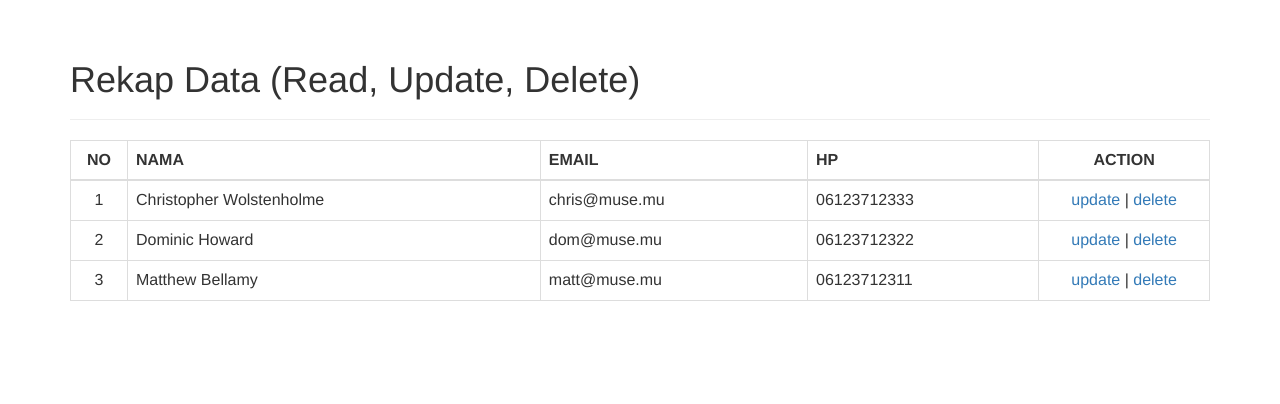
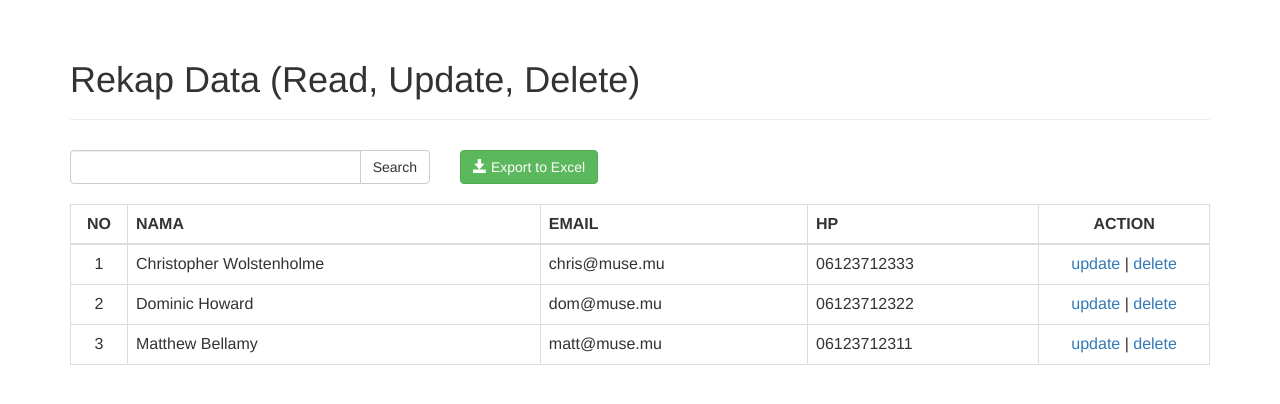
Before and after one commit to hendcorp/php-crud, a PHP site: page /rekap.php in a window 1280 px wide. Shown: the part 72-476 px from the top of the page. Run offline with PHP 8.4, Linux system fonts and the light colour scheme; data comes from the database, SQL or seed files in the repository; some libraries are stand-ins or nearby versions.

Commit message:
Update rekap.php
Add dynamic search and export to excel.

```diff
--- a/rekap.php
+++ b/rekap.php
@@ -13,8 +13,34 @@ include "config/connect.php";
 
 $sql = mysql_query("SELECT id, nama, email, hp FROM t_member ORDER BY ID DESC");
 ?>
+<script type="text/javascript">
+window.apex_search = {};
+apex_search.init = function (){
+	this.rows = document.getElementById('data').getElementsByTagName('TR');
+	this.rows_length = apex_search.rows.length;
+	this.rows_text =  [];
+	for (var i=0;i<apex_search.rows_length;i++){
+        this.rows_text[i] = (apex_search.rows[i].innerText)?apex_search.rows[i].innerText.toUpperCase():apex_search.rows[i].textContent.toUpperCase();
+	}
+	this.time = false;
+}
+apex_search.lsearch = function(){
+	this.term = document.getElementById('S').value.toUpperCase();
+	for(var i=0,row;row = this.rows[i],row_text = this.rows_text[i];i++){
+		row.style.display = ((row_text.indexOf(this.term) != -1) || this.term  === '')?'':'none';
+	}
+	this.time = false;
+}
+apex_search.search = function(e){
+    var keycode;
+    if(window.event){keycode = window.event.keyCode;}
+    else if (e){keycode = e.which;}
+    else {return false;}
+    if(keycode == 13) { apex_search.lsearch(); } else { return false; }
+}
+</script>
 </head>
-<body>
+<body onload="apex_search.init();">
 <div class="container">
 <?php include "module/nav.php"; ?>
 <div class="row">
@@ -25,8 +51,27 @@ $sql = mysql_query("SELECT id, nama, email, hp FROM t_member ORDER BY ID DESC");
     </div>
 </div>
 
+<p>
+<div class="row">
+<div class="col-lg-4">
+    <div class="input-group">
+	<input type="text" size="30" class="form-control" maxlength="1000" value="" id="S" onkeyup="apex_search.search(event);" />
+	<span class="input-group-btn">
+	<input type="button" class="btn btn-default" value="Search" onclick="apex_search.lsearch();"/>
+	</span>
+	</div>
+</div>
+
+<div class="col-lg-4">
+<a href="export.php" class="btn btn-success"><span class="glyphicon glyphicon-save" aria-hidden="true"></span> Export to Excel</a>
+</div>
+</div>
+
+<br />
+
 <div class="row">
 	<div class="col-md-12">
+	<p>
 		<table class="table table-hover table-bordered">
 			<thead>
 				<tr>
@@ -37,7 +82,7 @@ $sql = mysql_query("SELECT id, nama, email, hp FROM t_member ORDER BY ID DESC");
 					<th width="15%"><center>ACTION</center></th>
 				</tr>
 			</thead>
-			<tbody>
+			<tbody id="data">
 			<?php $no=1; while ($row = mysql_fetch_array($sql)) { ?>
 				<tr>
 					<td align="center"><?php echo $no; ?></td>
@@ -53,6 +98,7 @@ $sql = mysql_query("SELECT id, nama, email, hp FROM t_member ORDER BY ID DESC");
 			<?php $no++; } ?>
 			</tbody>
 		</table>
+	</p>
 	</div>
 </div>
 
```
